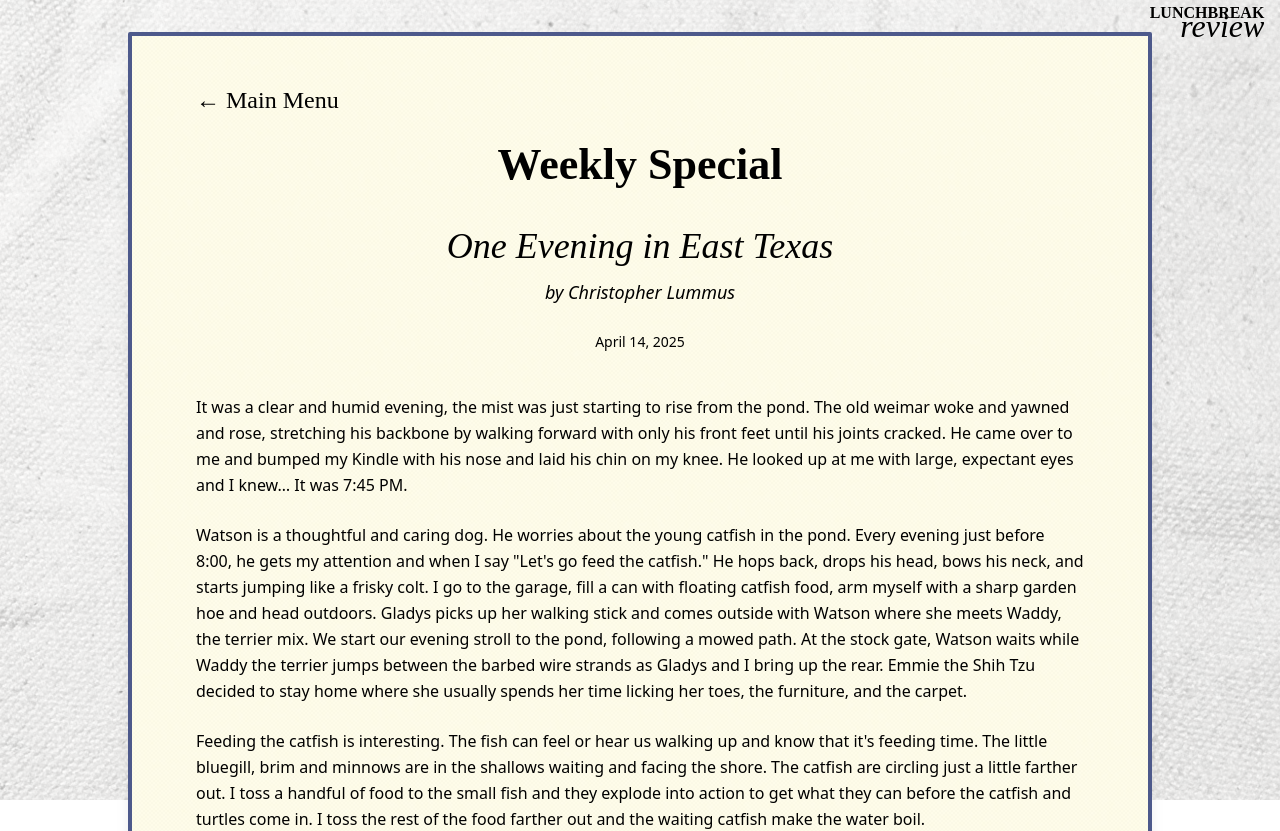
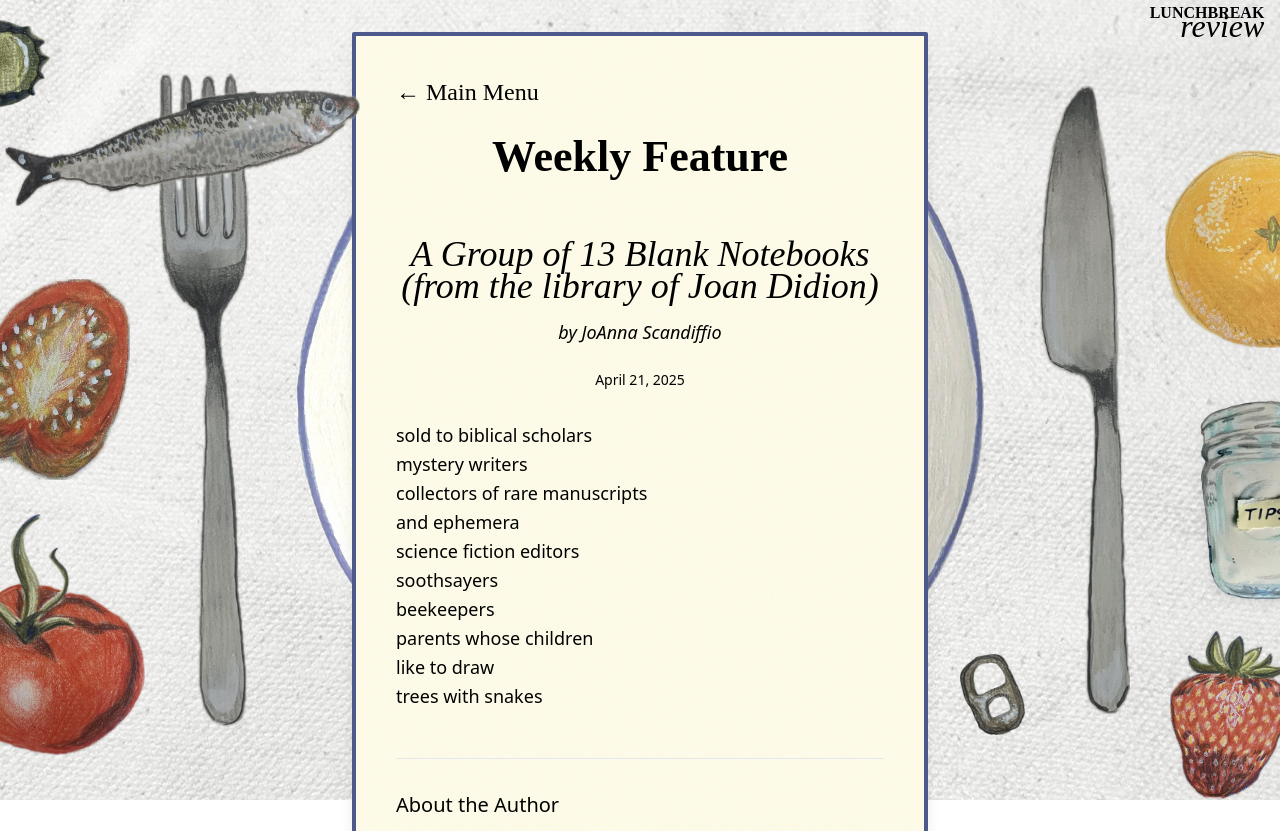
Before and after one commit to stabeart/lunch-break, a React (Vite) app: page /weekly in a window 1280 px wide. Before the commit this address led to /weekly/prose. Shown: the top 831 px of the page. Built offline with nearby package versions, Linux system fonts and the light colour scheme; the HTML template or start-up script is replaced by a standard one.

Commit message:
weekly feature 4/21/25

```diff
--- a/src/data/weeklySpecials.js
+++ b/src/data/weeklySpecials.js
@@ -1,5 +1,24 @@
 // src/data/weeklySpecials.js
 export const weeklySpecials = [
+  {
+    id: "2025-4-21",
+    title: "A Group of 13 Blank Notebooks (from the library of Joan Didion)",
+    author: "JoAnna Scandiffio",
+    authorBio: "JoAnna Scandiffio is a gemologist living in San Francisco. Her poems are like bird nests, made with fragments randomly connected to hold the moment. She is like the old medieval monks who copied verses in colored inks so the world could sing forever. Her work has appeared in Calyx, The Poeming Pigeon, Poets 11, Sugared Water, The MacGuffin, Italian Americana, The RavensPerch, The Ekphrastic Review, and other journals. She is a Pushcart Prize Nominee, and a finalist for the Jane Underwood Prize. Her chapbook 'water is never still' is forthcoming from Finishing Line Press.",
+    date: "April 21, 2025",
+    type: "poetry",
+    isCurrent: true,
+    content: `sold to biblical scholars
+mystery writers
+collectors of rare manuscripts
+and ephemera
+science fiction editors
+soothsayers
+beekeepers
+parents whose children
+like to draw
+trees with snakes`
+  },
   {
     id: "2025-4-14",
     title: "One Evening in East Texas",
@@ -7,7 +26,7 @@ export const weeklySpecials = [
     authorBio: "Christopher Lummus once taught his granddaughter to hold still enough that a hummingbird would land in the sugar water she held. He is an avid reader who enjoys writing memoiristic vignettes, many about his life at the end of Squirrel Road, East Texas.",
     date: "April 14, 2025",
     type: "prose",
-    isCurrent: true,
+    isCurrent: false,
     content: `It was a clear and humid evening, the mist was just starting to rise from the pond. The old weimar woke and yawned and rose, stretching his backbone by walking forward with only his front feet until his joints cracked. He came over to me and bumped my Kindle with his nose and laid his chin on my knee. He looked up at me with large, expectant eyes and I knew… It was 7:45 PM.
 
 Watson is a thoughtful and caring dog. He worries about the young catfish in the pond. Every evening just before 8:00, he gets my attention and when I say "Let's go feed the catfish." He hops back, drops his head, bows his neck, and starts jumping like a frisky colt. I go to the garage, fill a can with floating catfish food, arm myself with a sharp garden hoe and head outdoors. Gladys picks up her walking stick and comes outside with Watson where she meets Waddy, the terrier mix. We start our evening stroll to the pond, following a mowed path. At the stock gate, Watson waits while Waddy the terrier jumps between the barbed wire strands as Gladys and I bring up the rear. Emmie the Shih Tzu decided to stay home where she usually spends her time licking her toes, the furniture, and the carpet.
```
